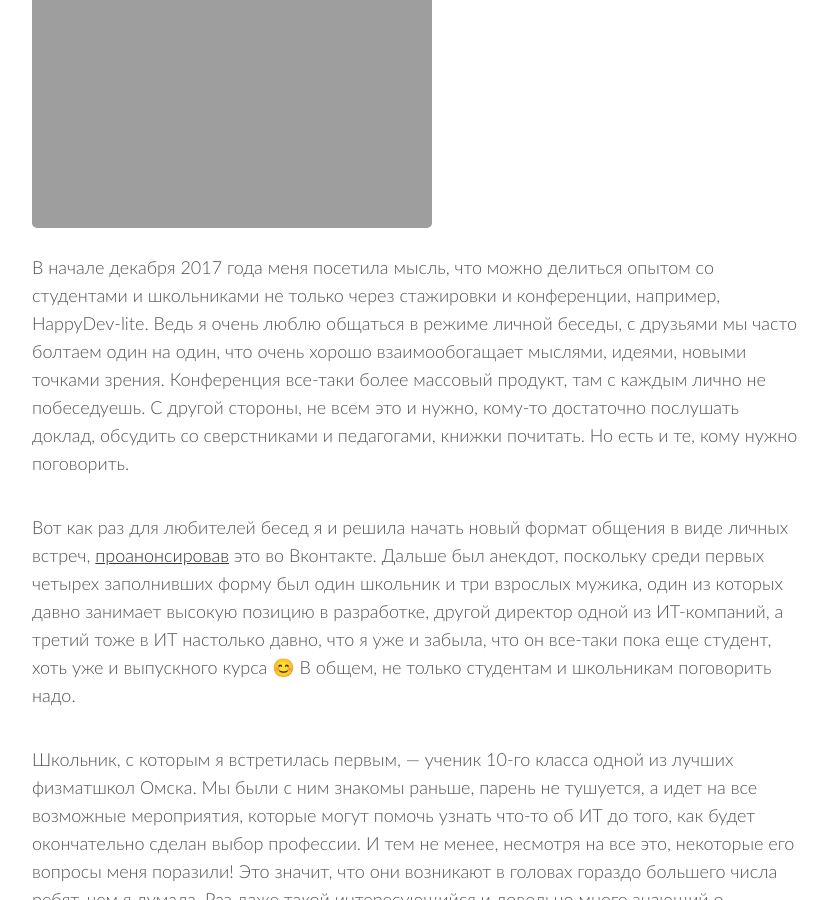
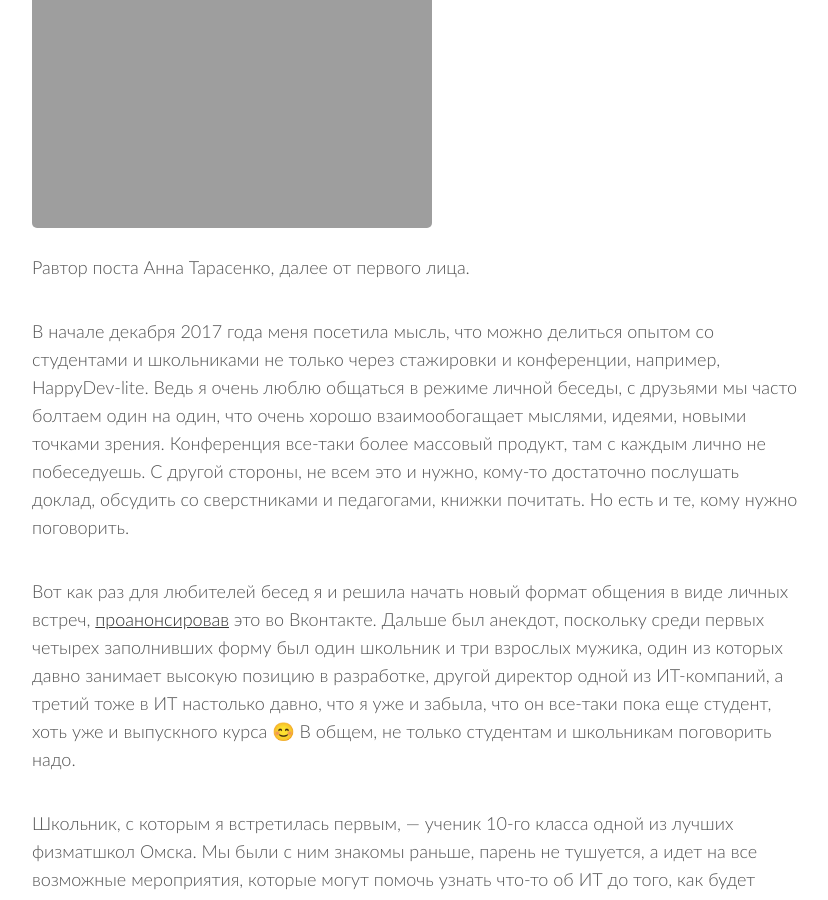
Before and after one commit to 7bits/7bits.github.io, a Jekyll site: the page built from _posts/2018-01-08-students-meetings-2017-12-12.md, in a window 1280 px wide and 900 px high, scrolled down 322 px. Shown: the whole window, without its empty margins (224-1052 px from the left). Built offline with Jekyll 4.4.1, drawn with Linux system fonts in a browser that asks for light colours; nearby versions of some CDN libraries; comment, search, counter and statistics services are not loaded.

Commit message:
Author info has been added to the first students meeting post

```diff
--- a/_posts/2018-01-08-students-meetings-2017-12-12.md
+++ b/_posts/2018-01-08-students-meetings-2017-12-12.md
@@ -8,6 +8,8 @@ image:
   teaser: /assets/images/2018/01/students.jpg
   feature: /assets/images/2018/01/students.jpg
 ---
+
+Равтор поста Анна Тарасенко, далее от первого лица.
 
 В начале декабря 2017 года меня посетила мысль, что можно делиться опытом со студентами и школьниками не только через стажировки и конференции, например, HappyDev-lite. Ведь я очень люблю общаться в режиме личной беседы, с друзьями мы часто болтаем один на один, что очень хорошо взаимообогащает мыслями, идеями, новыми точками зрения. Конференция все-таки более массовый продукт, там с каждым лично не побеседуешь. С другой стороны, не всем это и нужно, кому-то достаточно послушать доклад, обсудить со сверстниками и педагогами, книжки почитать. Но есть и те, кому нужно поговорить.
 
```
